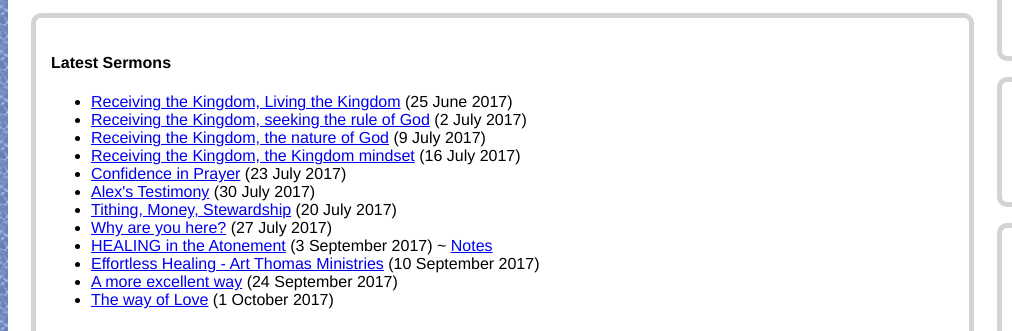
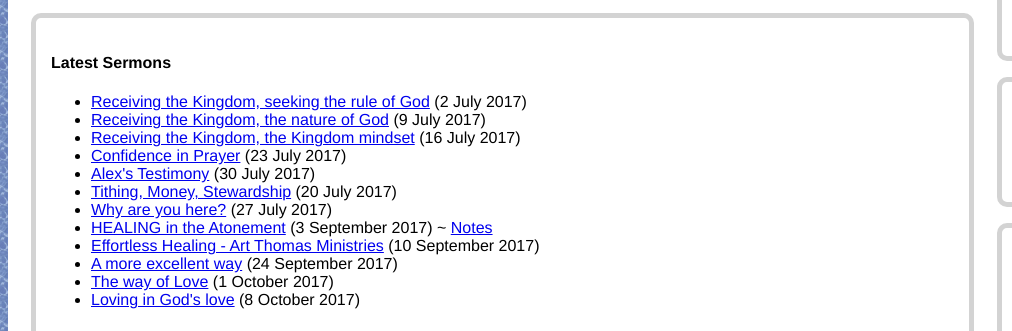
Before and after one commit to steelwil/SasolburgBaptist.org, a plain HTML site: page index.html in a window 1280 px wide. Shown: the part 424-755 px from the top of the page, 0-1012 px from the left. Drawn offline with Linux system fonts and the light colour scheme; a script that the page names is missing.

Commit message:
Update
Former-commit-id: f338b9dab45239d0110da9908964fa3562a2e07f [formerly fceba6499fdfae7c29c2459b493130942a43a38c]
Former-commit-id: 0ffddf77b9879417f6ac5fdf56b56384f7381187

```diff
--- a/index.html
+++ b/index.html
@@ -40,7 +40,6 @@
 <div class="blockquote">
 <h4>Latest Sermons</h4>
 <ul>
-<li><a href="audio/2017/20170625.mp3">Receiving the Kingdom, Living the Kingdom</a> (25 June 2017)</li>
 <li><a href="audio/2017/20170702.mp3">Receiving the Kingdom, seeking the rule of God</a> (2 July 2017)</li>
 <li><a href="audio/2017/20170709.mp3">Receiving the Kingdom, the nature of God</a> (9 July 2017)</li>
 <li><a href="audio/2017/20170716.mp3">Receiving the Kingdom, the Kingdom mindset</a> (16 July 2017)</li>
@@ -52,6 +51,7 @@
 <li><a href="https://youtu.be/cjwvJ2cZ7HA">Effortless Healing - Art Thomas Ministries</a> (10 September 2017)</li>
 <li><a href="audio/2017/20170924.mp3">A more excellent way</a> (24 September 2017)</li>
 <li><a href="audio/2017/20171001.mp3">The way of Love</a> (1 October 2017)</li>
+<li><a href="audio/2017/20171008.mp3">Loving in God's love</a> (8 October 2017)</li>
 </ul></div>
 
 <br style="clear: both">
```
Also changed, not shown: resources2017.html (+1 -0 lines).
